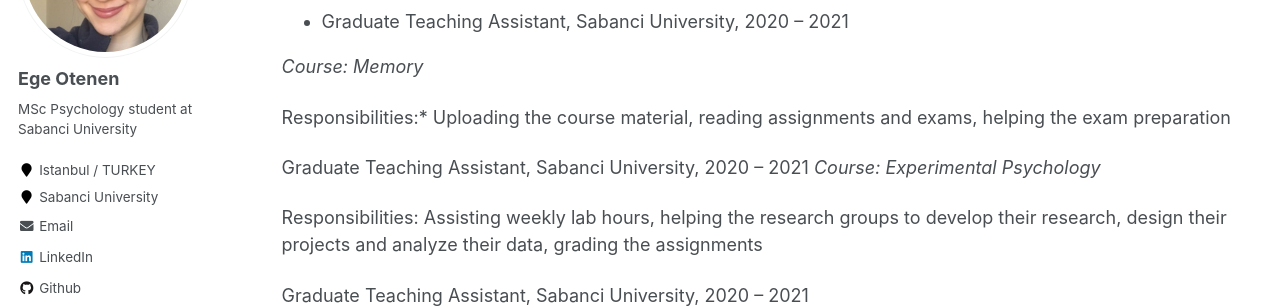
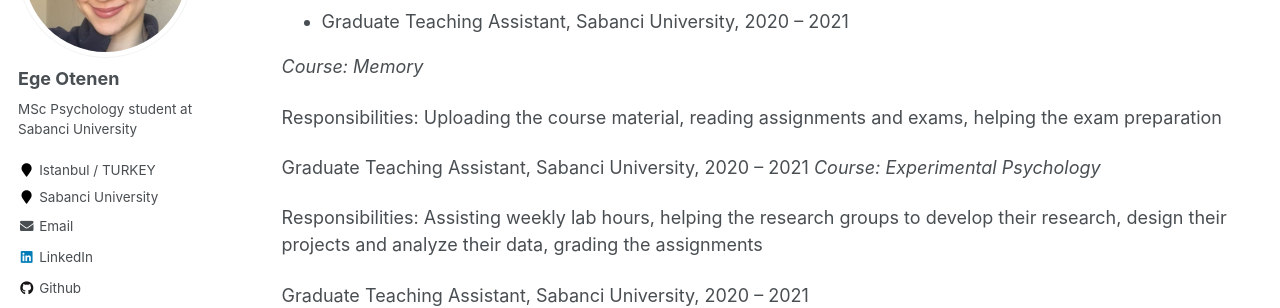
Before and after one commit to egeotenen/egeotenen.github.io, a Jekyll site: the page built from _pages/cv.md, in a window 1280 px wide and 900 px high, scrolled down 3759 px. Shown: the part 153-461 px from the top of the window. Built offline with Jekyll 4.4.1, drawn with Linux system fonts in a browser that asks for light colours; some web fonts are replaced; part of the change alters nothing that is shown.

Commit message:
Update cv.md

```diff
--- a/_pages/cv.md
+++ b/_pages/cv.md
@@ -173,7 +173,7 @@ Teaching Experience
 
 *Course: Memory*
 
-Responsibilities:*  Uploading the course material, reading assignments and exams, helping the exam preparation
+Responsibilities:  Uploading the course material, reading assignments and exams, helping the exam preparation
 
 
 Graduate Teaching Assistant, Sabanci University,            				 2020 – 2021
```
